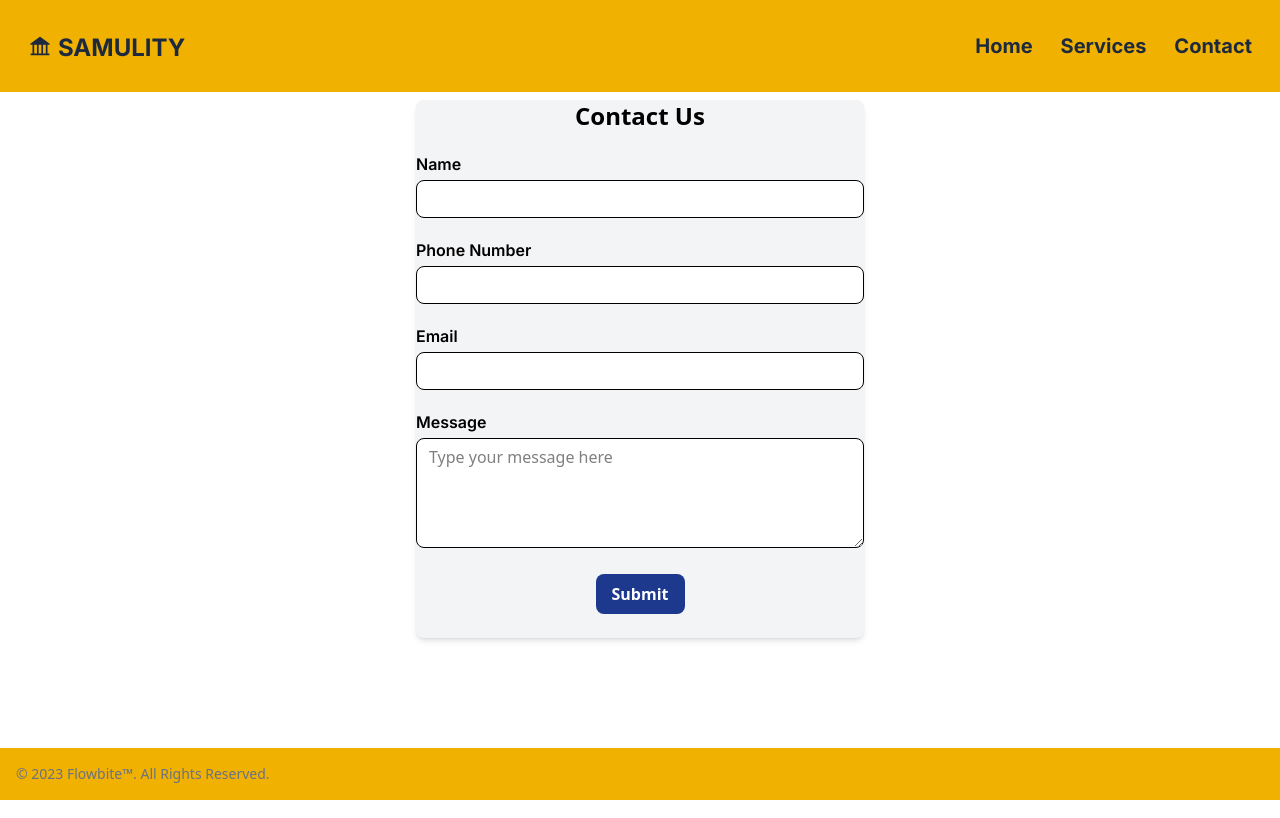
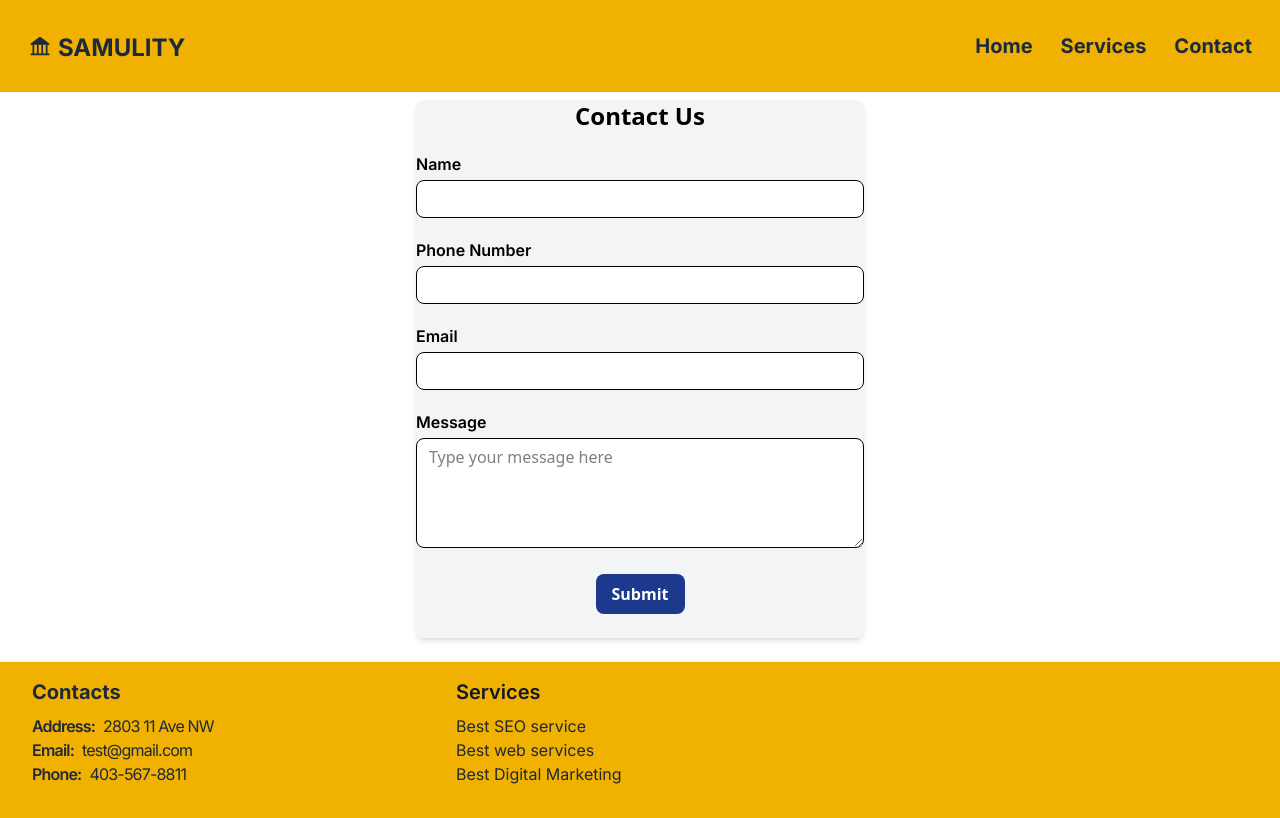
Before and after one commit to lordab/samuelity, a React (Vite) app: page /contact in a window 1280 px wide. Built offline with nearby package versions, Linux system fonts and the light colour scheme; a web font is replaced by a local one.

Commit message:
updated footer

```diff
--- a/src/components/Footer.jsx
+++ b/src/components/Footer.jsx
@@ -1,12 +1,64 @@
 import React from "react";
 
 export default function Footer() {
-    return(
-        <footer className=" bg-yellow-500 shadow-sm mt-4 md:w-full">
-            <div className="w-full mx-auto max-w-screen-xl p-4 md:flex md:items-center md:justify-between">
-      <span className="text-sm text-gray-500 sm:text-center dark:text-gray-400">© 2023 <a href="https://flowbite.com/" className="hover:underline">Flowbite™</a>. All Rights Reserved.
-    </span>
-    </div>
-        </footer>
-    )
+  return (
+    <footer className=" bg-yellow-500 shadow-sm mt-4 md:w-full">
+      <div className="grid grid-cols-1 gap-6 p-4 md:grid-cols-3">
+        <div className="flex flex-col pl-4 mb-4">
+          <div>
+            <h2 className="font-bold  text-gray-800 font-inter text-xl">
+              Contacts
+            </h2>
+            <div className="flex flex-row mt-2">
+              <label className="text-md text-gray-800 font-inter tracking-tighter font-semibold">
+                Address:
+              </label>
+              <p className="pl-2 text-gray-800 text-md font-inter tracking-tighter">
+                2803 11 Ave NW
+              </p>
+            </div>
+            <div className="flex flex-row">
+              <label className="text-gray-800 text-md font-inter tracking-tighter font-semibold">
+                Email:
+              </label>
+              <p className="pl-2 text-gray-800 text-md font-inter tracking-tighter">
+                test@gmail.com
+              </p>
+            </div>
+            <div className="flex flex-row">
+              <label className="text-gray-800 text-md font-inter tracking-tighter font-semibold">
+                Phone:
+              </label>
+              <p className="pl-2 text-gray-800 text-md font-inter tracking-tighter">
+                403-567-8811
+              </p>
+            </div>
+          </div>
+        </div>
+
+        <div className="flex flex-col pl-4 mb-4">
+          <div>
+            <h2 className="font-semibold text-gray-900 font-inter text-xl mb-2">
+              Services
+            </h2>
+            <div className="flex flex-row">
+              <p className="text-md font-inter text-gray-800">
+                Best SEO service
+              </p>
+            </div>
+            <div className="flex flex-row">
+              <p className="text-md font-inter text-gray-800">
+                Best web services
+              </p>
+            </div>
+            <div className="flex flex-row">
+              <p className="text-md font-inter text-gray-800">
+                Best Digital Marketing
+              </p>
+            </div>
+          </div>
+        </div>
+      </div>
+    </footer>
+  );
 }
```
